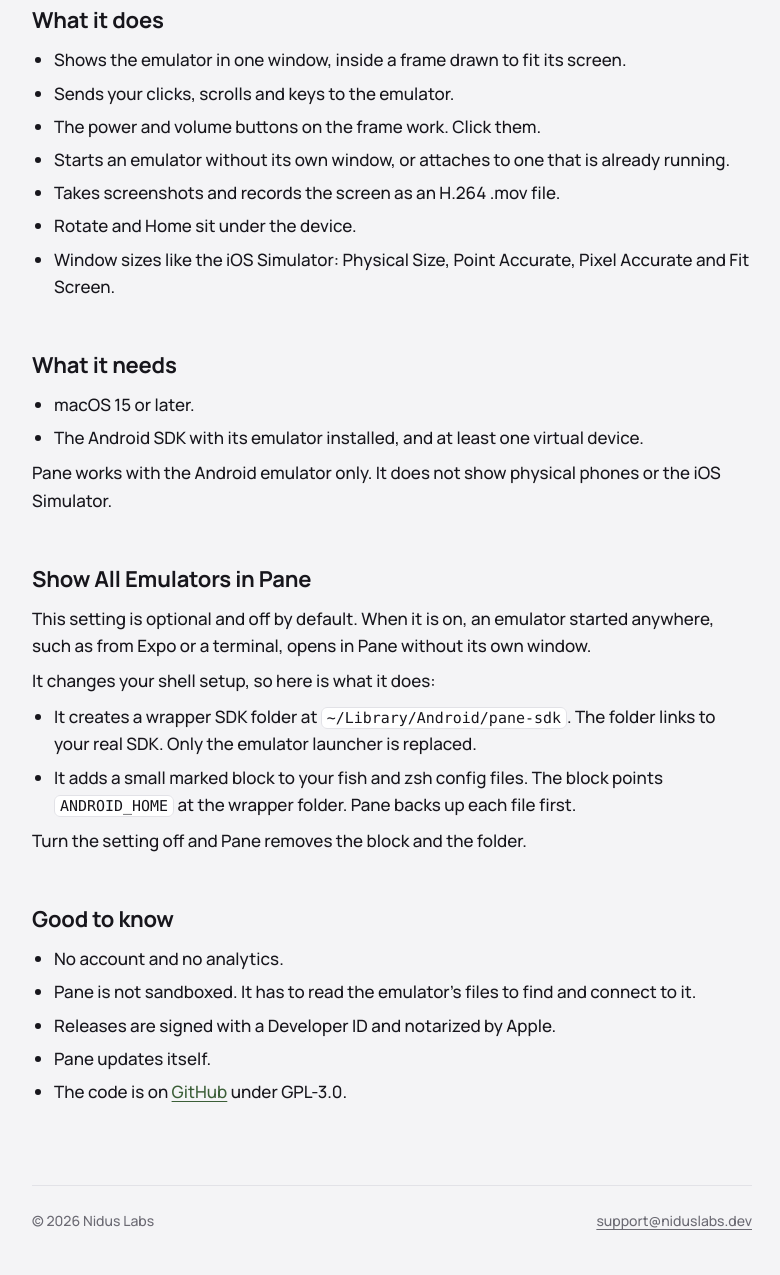
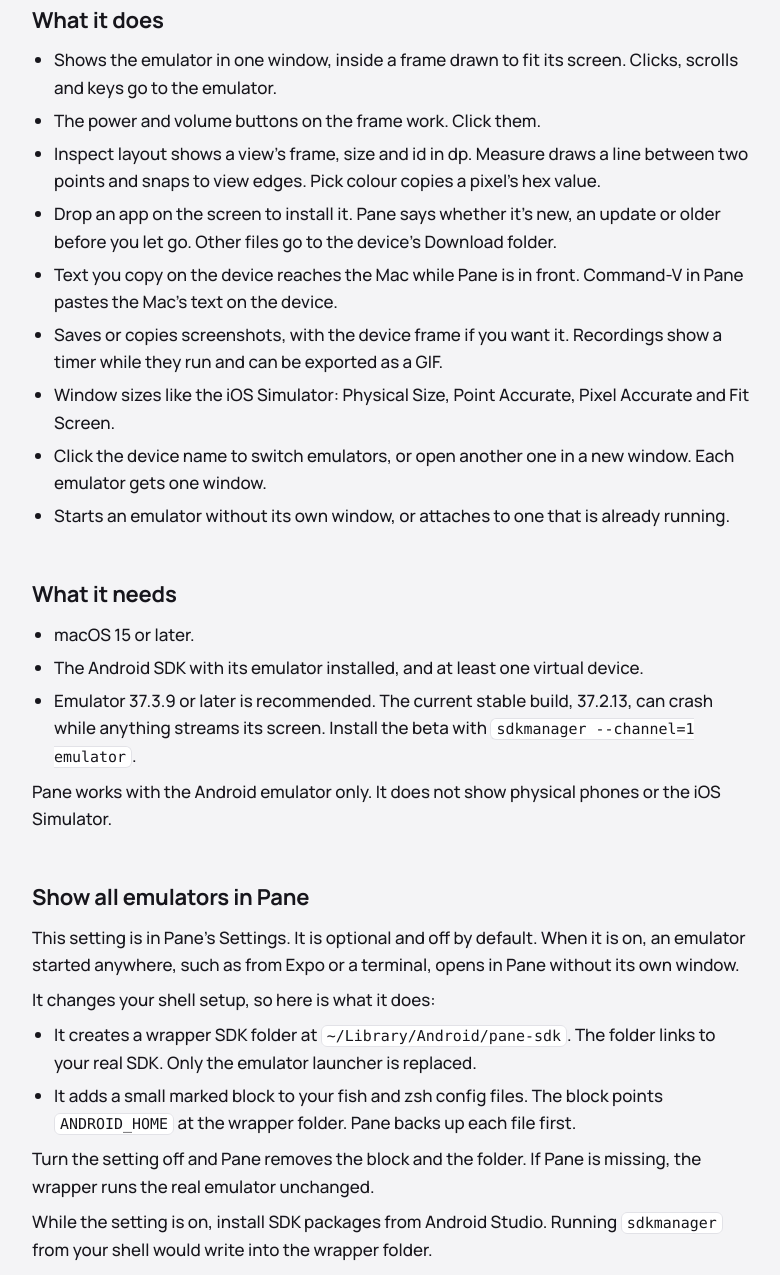
Before and after one commit to niduslabs-dev/website, a website: page public/pane/index.html in a window 1280 px wide. Shown: the part 1367-2642 px from the top of the page, without its empty margins (248-1028 px from the left). Drawn offline with Linux system fonts and the light colour scheme.

Commit message:
Pane page: what 1.0.0 does today and new hero screenshots
Co-Authored-By: Claude Opus 5.5 <noreply@anthropic.com>
Claude-Session: https://claude.ai/code/session_0121KYQLzbbKPAh1X92pLA6d

```diff
--- a/public/pane/index.html
+++ b/public/pane/index.html
@@ -46,41 +46,45 @@
 <figure class="shot">
 <picture>
 <source srcset="/pane/screen-dark.png" media="(prefers-color-scheme: dark)">
-<img src="/pane/screen-light.png" width="894" height="1898" alt="The Pane window: a Pixel 8 emulator on Android 16 inside a drawn phone frame. Under it are buttons for Home, Screenshot, Record and Rotate.">
+<img src="/pane/screen-light.png" width="894" height="1898" alt="The Pane window: a Pixel 8 emulator on Android 16 showing the Settings app, inside a drawn phone frame. Under it are buttons for Home, Screenshot, Record and Rotate.">
 </picture>
 </figure>
 
 <section class="product">
 <h2>What it does</h2>
 <ul>
-<li>Shows the emulator in one window, inside a frame drawn to fit its screen.</li>
-<li>Sends your clicks, scrolls and keys to the emulator.</li>
+<li>Shows the emulator in one window, inside a frame drawn to fit its screen. Clicks, scrolls and keys go to the emulator.</li>
 <li>The power and volume buttons on the frame work. Click them.</li>
+<li>Inspect layout shows a view's frame, size and id in dp. Measure draws a line between two points and snaps to view edges. Pick colour copies a pixel's hex value.</li>
+<li>Drop an app on the screen to install it. Pane says whether it's new, an update or older before you let go. Other files go to the device's Download folder.</li>
+<li>Text you copy on the device reaches the Mac while Pane is in front. Command-V in Pane pastes the Mac's text on the device.</li>
+<li>Saves or copies screenshots, with the device frame if you want it. Recordings show a timer while they run and can be exported as a GIF.</li>
+<li>Window sizes like the iOS Simulator: Physical Size, Point Accurate, Pixel Accurate and Fit Screen.</li>
+<li>Click the device name to switch emulators, or open another one in a new window. Each emulator gets one window.</li>
 <li>Starts an emulator without its own window, or attaches to one that is already running.</li>
-<li>Takes screenshots and records the screen as an H.264 .mov file.</li>
-<li>Rotate and Home sit under the device.</li>
-<li>Window sizes like the iOS Simulator: Physical Size, Point Accurate, Pixel Accurate and Fit Screen.</li>
 </ul>
 
 <h2>What it needs</h2>
 <ul>
 <li>macOS 15 or later.</li>
 <li>The Android SDK with its emulator installed, and at least one virtual device.</li>
+<li>Emulator 37.3.9 or later is recommended. The current stable build, 37.2.13, can crash while anything streams its screen. Install the beta with <code>sdkmanager --channel=1 emulator</code>.</li>
 </ul>
 <p>Pane works with the Android emulator only. It does not show physical phones or the iOS Simulator.</p>
 
-<h2>Show All Emulators in Pane</h2>
-<p>This setting is optional and off by default. When it is on, an emulator started anywhere, such as from Expo or a terminal, opens in Pane without its own window.</p>
+<h2>Show all emulators in Pane</h2>
+<p>This setting is in Pane's Settings. It is optional and off by default. When it is on, an emulator started anywhere, such as from Expo or a terminal, opens in Pane without its own window.</p>
 <p>It changes your shell setup, so here is what it does:</p>
 <ul>
 <li>It creates a wrapper SDK folder at <code>~/Library/Android/pane-sdk</code>. The folder links to your real SDK. Only the emulator launcher is replaced.</li>
 <li>It adds a small marked block to your fish and zsh config files. The block points <code>ANDROID_HOME</code> at the wrapper folder. Pane backs up each file first.</li>
 </ul>
-<p>Turn the setting off and Pane removes the block and the folder.</p>
+<p>Turn the setting off and Pane removes the block and the folder. If Pane is missing, the wrapper runs the real emulator unchanged.</p>
+<p>While the setting is on, install SDK packages from Android Studio. Running <code>sdkmanager</code> from your shell would write into the wrapper folder.</p>
 
 <h2>Good to know</h2>
 <ul>
-<li>No account and no analytics.</li>
+<li>No account and no analytics. Pane only goes online to check for its own updates.</li>
 <li>Pane is not sandboxed. It has to read the emulator's files to find and connect to it.</li>
 <li>Releases are signed with a Developer ID and notarized by Apple.</li>
 <li>Pane updates itself.</li>
```
Also changed, not shown: public/pane/screen-dark.png, public/pane/screen-light.png.
